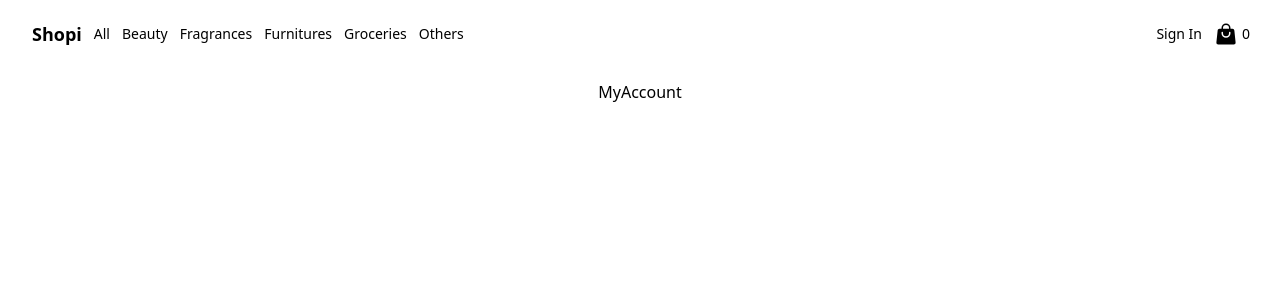
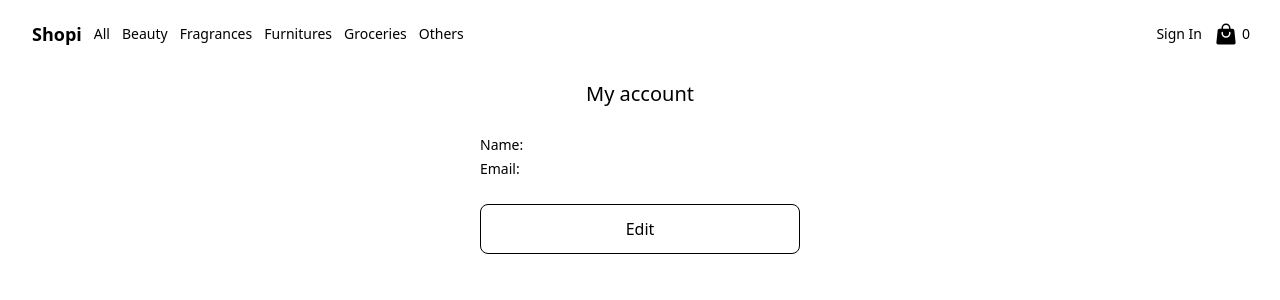
Before and after one commit to ferchodeleon/shopi, a React (Vite) app: page /my-account in a window 1280 px wide. Shown: the top 300 px of the page. Built offline with nearby package versions, Linux system fonts and the light colour scheme; no server answers.

Commit message:
Add view my account

```diff
--- a/src/Components/NavBar/index.jsx
+++ b/src/Components/NavBar/index.jsx
@@ -36,7 +36,7 @@ const NavBar = () => {
     if (hasUserAnAccount && !isUserSignOut) {
       return (
         <>
-          <li className="text-black-60">fercho@shopi.com</li>
+          <li className="text-black-60">{parsedAccount?.email}</li>
           <li>
             <NavLink
               className={({ isActive }) => (isActive ? activeStyle : undefined)}
--- a/src/pages/MyAccount/index.jsx
+++ b/src/pages/MyAccount/index.jsx
@@ -1,7 +1,111 @@
+import { useContext, useRef, useState } from "react";
 import Layout from "../../Components/Layout";
+import { ShoppingCartContext } from "../../Context";
 
 const MyAccount = () => {
-  return <Layout>MyAccount</Layout>;
+  const context = useContext(ShoppingCartContext);
+  const [view, setView] = useState("user-info");
+  const account = localStorage.getItem("account");
+  const parsedAccount = JSON.parse(account);
+  const form = useRef(null);
+
+  const editAccount = () => {
+    const formData = new FormData(form.current);
+    const data = {
+      name: formData.get("name"),
+      email: formData.get("email"),
+      password: formData.get("password"),
+    };
+
+    // Update account
+    const stringifiedAccount = JSON.stringify(data);
+    localStorage.setItem("account", stringifiedAccount);
+    context.setAccount(data);
+  };
+
+  const renderUserInfo = () => {
+    return (
+      <div className="flex flex-col w-80">
+        <p>
+          <span className="font-light text-sm">Name: </span>
+          <span>{parsedAccount?.name}</span>
+        </p>
+        <p>
+          <span className="font-light text-sm">Email: </span>
+          <span>{parsedAccount?.email}</span>
+        </p>
+        <button
+          className="border border-black rounded-lg mt-6 py-3"
+          onClick={() => setView("edit-user-info")}
+        >
+          Edit
+        </button>
+      </div>
+    );
+  };
+
+  const renderEditUserInfo = () => {
+    return (
+      <form ref={form} className="flex flex-col gap-4 w-80">
+        <div className="flex flex-col gap-1">
+          <label htmlFor="name" className="font-light text-sm">
+            Your name:
+          </label>
+          <input
+            type="text"
+            id="name"
+            name="name"
+            defaultValue={parsedAccount.name}
+            placeholder="Peter"
+            className="rounded-lg border border-black placeholder:font-light placeholder:text-sm placeholder:text-black/60 focus:outline-none py-2 px-4"
+          />
+        </div>
+        <div className="flex flex-col gap-1">
+          <label htmlFor="email" className="font-light text-sm">
+            Your email:
+          </label>
+          <input
+            type="text"
+            id="email"
+            name="email"
+            defaultValue={parsedAccount.email}
+            placeholder="hi@helloworld.com"
+            className="rounded-lg border border-black placeholder:font-light placeholder:text-sm placeholder:text-black/60 focus:outline-none py-2 px-4"
+          />
+        </div>
+        <div className="flex flex-col gap-1">
+          <label htmlFor="password" className="font-light text-sm">
+            Your password:
+          </label>
+          <input
+            type="text"
+            id="password"
+            name="password"
+            defaultValue={parsedAccount.password}
+            placeholder="******"
+            className="rounded-lg border border-black placeholder:font-light placeholder:text-sm placeholder:text-black/60 focus:outline-none py-2 px-4"
+          />
+        </div>
+        <button
+          className="bg-black text-white w-full rounded-lg py-3"
+          onClick={() => {
+            setView("user-info"), editAccount();
+          }}
+        >
+          Edit
+        </button>
+      </form>
+    );
+  };
+
+  const renderView = () =>
+    view === "edit-user-info" ? renderEditUserInfo() : renderUserInfo();
+  return (
+    <Layout>
+      <h1 className="font-medium text-xl text-center mb-6 w-80">My account</h1>
+      {renderView()}
+    </Layout>
+  );
 };
 
 export default MyAccount;
```
